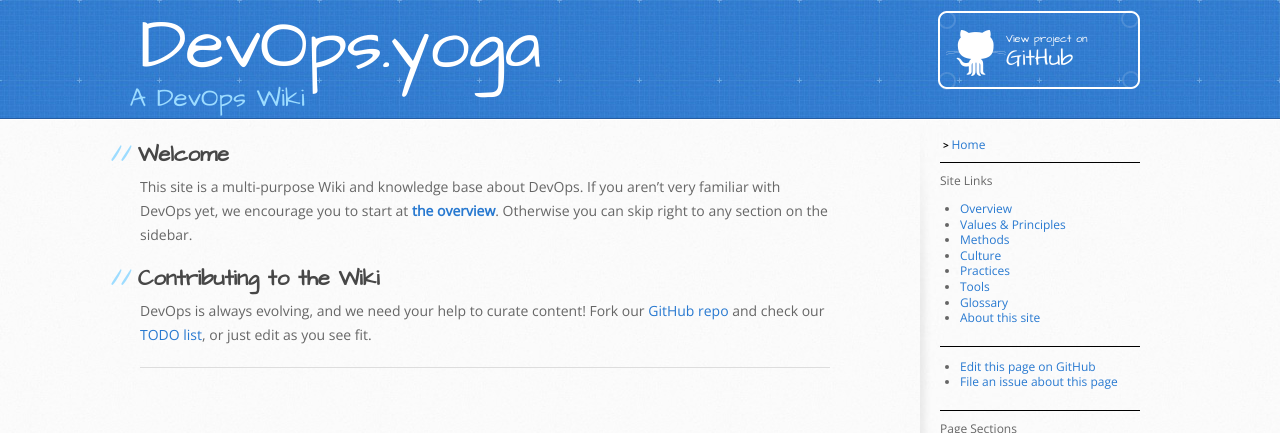
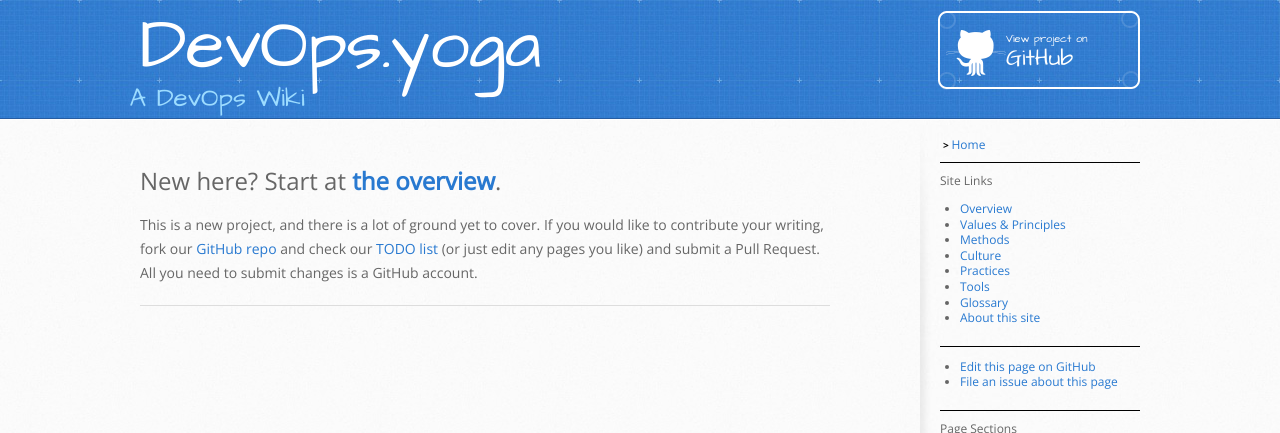
Before and after one commit to peterwwillis/devopsyoga-content, a Jekyll site: the page built from index.md, in a window 1280 px wide, cut to the strip 0-433 px from the top of the page. Built offline with Jekyll 4.4.1, drawn with Linux system fonts in a browser that asks for light colours; our own code applies the rules of GitHub Pages for plain Markdown files.

Commit message:
Update index description

```diff
--- a/index.md
+++ b/index.md
@@ -1,6 +1,4 @@
+<br>
+<p style="font-size: 24px">New here? Start at <a href="overview.html" style="font-weight: bold">the overview</a>.</p>
 
-## Welcome
-This site is a multi-purpose Wiki and knowledge base about DevOps. If you aren't very familiar with DevOps yet, we encourage you to start at <a href="overview.html" style="font-weight: bold">the overview</a>. Otherwise you can skip right to any section on the sidebar.
-
-## Contributing to the Wiki
-DevOps is always evolving, and we need your help to curate content! Fork our [GitHub repo](https://github.com/peterwwillis/devopsyoga-content/) and check our [TODO list](https://github.com/peterwwillis/devopsyoga-content/blob/gh-pages/TODO.md), or just edit as you see fit.
+This is a new project, and there is a lot of ground yet to cover. If you would like to contribute your writing, fork our [GitHub repo](https://github.com/peterwwillis/devopsyoga-content/) and check our [TODO list](https://github.com/peterwwillis/devopsyoga-content/blob/gh-pages/TODO.md) (or just edit any pages you like) and submit a Pull Request. All you need to submit changes is a GitHub account.
```
